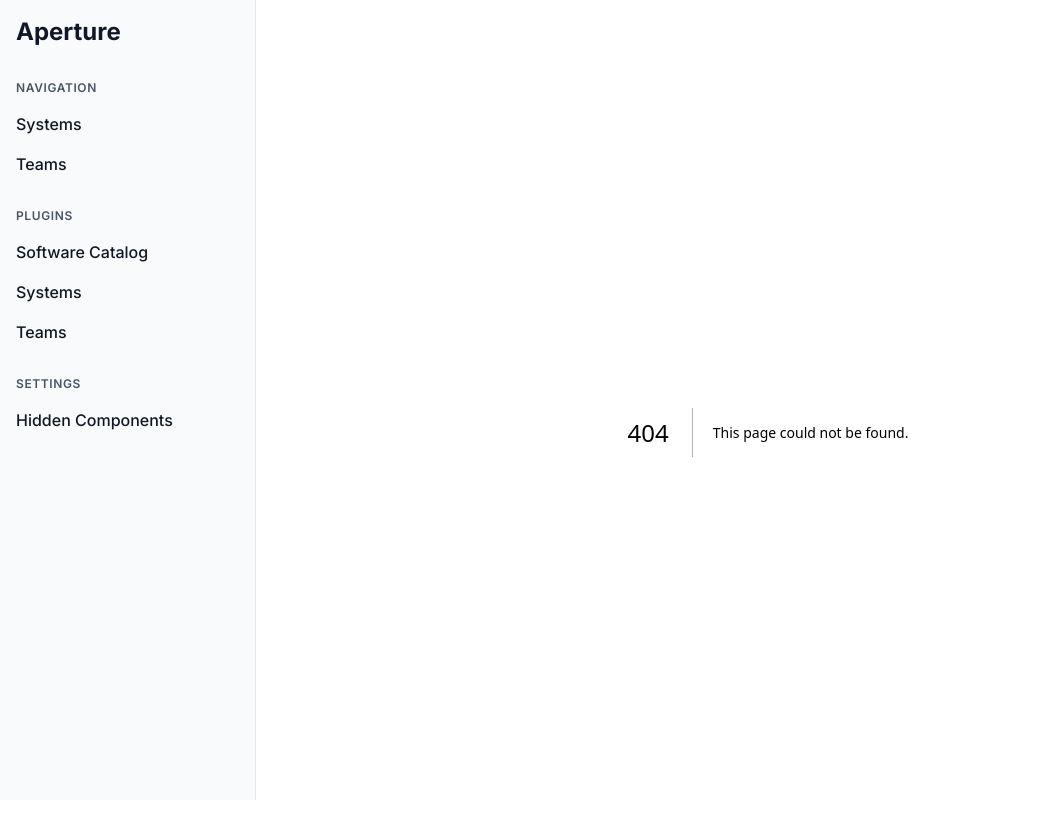
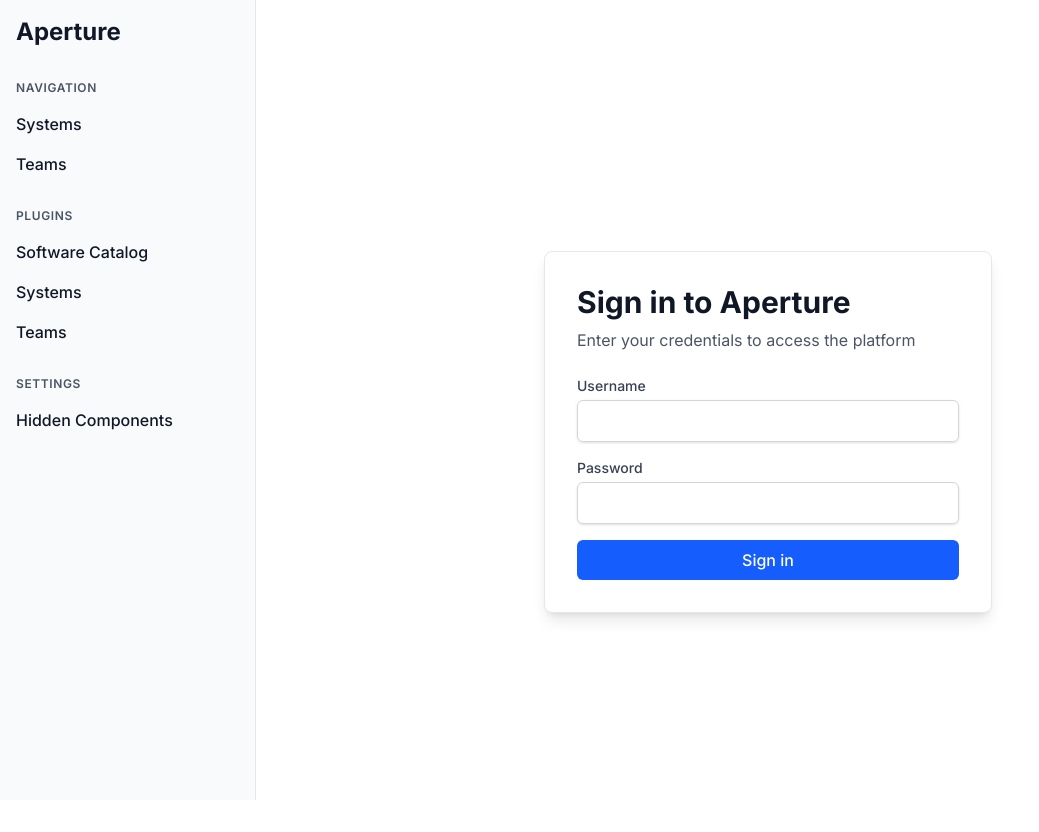
Before and after one commit to iandesj/aperture-idp, a Next.js app: page /login in a window 1280 px wide. Before the commit this address had no page. Shown: the whole page, without its empty margins (0-1039 px from the left). Built offline with nearby package versions, Linux system fonts and the light colour scheme; no server answers.

Commit message:
Add authentication dependencies
- Install next-auth@beta (Auth.js v5) for Next.js 16 App Router
- Install better-sqlite3 for database
- Install bcryptjs for password hashing

```diff
--- a/package.json
+++ b/package.json
@@ -1,5 +1,5 @@
 {
-  "name": "temp-app",
+  "name": "aperture-idp",
   "version": "0.1.0",
   "private": true,
   "scripts": {
@@ -12,9 +12,13 @@
     "test:coverage": "jest --coverage"
   },
   "dependencies": {
+    "@types/bcryptjs": "^2.4.6",
+    "bcryptjs": "^3.0.2",
+    "better-sqlite3": "^12.4.1",
     "js-yaml": "^4.1.0",
     "lucide-react": "^0.548.0",
     "next": "16.0.1",
+    "next-auth": "^5.0.0-beta.30",
     "react": "19.2.0",
     "react-dom": "19.2.0",
     "reactflow": "^11.11.4"
--- /dev/null
+++ b/src/app/api/auth/[...nextauth]/route.ts
@@ -0,0 +1,3 @@
+export { handlers as GET, handlers as POST } from '@/lib/auth';
+
+export const runtime = 'nodejs';
--- a/src/app/layout.tsx
+++ b/src/app/layout.tsx
@@ -2,6 +2,7 @@ import type { Metadata } from "next";
 import { Inter } from "next/font/google";
 import "./globals.css";
 import { Sidebar } from "@/components/sidebar";
+import { Providers } from "@/components/providers";
 
 const inter = Inter({
   subsets: ["latin"],
@@ -22,10 +23,12 @@ export default function RootLayout({
   return (
     <html lang="en">
       <body className={inter.className}>
-        <div className="flex h-screen">
-          <Sidebar />
-          <main className="flex-1 p-8">{children}</main>
-        </div>
+        <Providers>
+          <div className="flex h-screen">
+            <Sidebar />
+            <main className="flex-1 p-8">{children}</main>
+          </div>
+        </Providers>
       </body>
     </html>
   );
--- /dev/null
+++ b/src/app/login/page.tsx
@@ -0,0 +1,19 @@
+import { LoginForm } from '@/components/auth/LoginForm';
+
+export default function LoginPage() {
+  return (
+    <div className="flex items-center justify-center min-h-screen">
+      <div className="w-full max-w-md p-8 bg-white dark:bg-gray-800 rounded-lg shadow-lg border border-gray-200 dark:border-gray-700">
+        <div className="mb-6">
+          <h1 className="text-3xl font-bold text-gray-900 dark:text-gray-100 mb-2">
+            Sign in to Aperture
+          </h1>
+          <p className="text-gray-600 dark:text-gray-400">
+            Enter your credentials to access the platform
+          </p>
+        </div>
+        <LoginForm />
+      </div>
+    </div>
+  );
+}
--- /dev/null
+++ b/src/components/auth/LoginForm.tsx
@@ -0,0 +1,83 @@
+'use client';
+
+import { useState } from 'react';
+import { useRouter } from 'next/navigation';
+import { signIn } from 'next-auth/react';
+
+export function LoginForm() {
+  const router = useRouter();
+  const [username, setUsername] = useState('');
+  const [password, setPassword] = useState('');
+  const [error, setError] = useState('');
+  const [loading, setLoading] = useState(false);
+
+  const handleSubmit = async (e: React.FormEvent) => {
+    e.preventDefault();
+    setError('');
+    setLoading(true);
+
+    try {
+      const result = await signIn('credentials', {
+        username,
+        password,
+        redirect: false,
+      });
+
+      if (result?.error) {
+        setError('Invalid username or password');
+        setLoading(false);
+      } else {
+        router.push('/');
+        router.refresh();
+      }
+    } catch (err) {
+      setError('An error occurred. Please try again.');
+      setLoading(false);
+    }
+  };
+
+  return (
+    <form onSubmit={handleSubmit} className="space-y-4">
+      {error && (
+        <div className="bg-red-100 dark:bg-red-900 border border-red-400 dark:border-red-700 text-red-700 dark:text-red-200 px-4 py-3 rounded">
+          {error}
+        </div>
+      )}
+      <div>
+        <label htmlFor="username" className="block text-sm font-medium text-gray-700 dark:text-gray-300 mb-1">
+          Username
+        </label>
+        <input
+          id="username"
+          type="text"
+          value={username}
+          onChange={(e) => setUsername(e.target.value)}
+          required
+          className="w-full px-3 py-2 border border-gray-300 dark:border-gray-600 rounded-md shadow-sm focus:outline-none focus:ring-blue-500 focus:border-blue-500 dark:bg-gray-700 dark:text-white"
+          disabled={loading}
+        />
+      </div>
+      <div>
+        <label htmlFor="password" className="block text-sm font-medium text-gray-700 dark:text-gray-300 mb-1">
+          Password
+        </label>
+        <input
+          id="password"
+          type="password"
+          value={password}
+          onChange={(e) => setPassword(e.target.value)}
+          required
+          className="w-full px-3 py-2 border border-gray-300 dark:border-gray-600 rounded-md shadow-sm focus:outline-none focus:ring-blue-500 focus:border-blue-500 dark:bg-gray-700 dark:text-white"
+          disabled={loading}
+        />
+      </div>
+      <button
+        type="submit"
+        disabled={loading}
+        className="w-full bg-blue-600 hover:bg-blue-700 text-white font-medium py-2 px-4 rounded-md focus:outline-none focus:ring-2 focus:ring-blue-500 focus:ring-offset-2 disabled:opacity-50 disabled:cursor-not-allowed"
+      >
+        {loading ? 'Signing in...' : 'Sign in'}
+      </button>
+    </form>
+  );
+}
--- /dev/null
+++ b/src/components/providers.tsx
@@ -0,0 +1,7 @@
+'use client';
+
+import { SessionProvider } from 'next-auth/react';
+
+export function Providers({ children }: { children: React.ReactNode }) {
+  return <SessionProvider>{children}</SessionProvider>;
+}
--- a/src/components/sidebar.tsx
+++ b/src/components/sidebar.tsx
@@ -1,15 +1,20 @@
+'use client';
+
 import Link from "next/link";
+import { useSession, signOut } from "next-auth/react";
 import { getPlugins } from "@/lib/plugins";
+import { LogOut, User } from "lucide-react";
 
 export function Sidebar() {
+  const { data: session } = useSession();
   const plugins = getPlugins();
 
   return (
-    <aside className="w-64 flex-shrink-0 border-r border-gray-200 dark:border-gray-700 bg-gray-50 dark:bg-gray-800 p-4">
+    <aside className="w-64 flex-shrink-0 border-r border-gray-200 dark:border-gray-700 bg-gray-50 dark:bg-gray-800 p-4 flex flex-col">
       <Link href="/" className="text-2xl font-bold text-gray-900 dark:text-gray-100">
         Aperture
       </Link>
-      <nav className="mt-8">
+      <nav className="mt-8 flex-1">
         <div className="mb-6">
           <h3 className="text-xs font-semibold text-gray-600 dark:text-gray-400 uppercase tracking-wider mb-2">
             Navigation
@@ -66,6 +71,21 @@ export function Sidebar() {
           </ul>
         </div>
       </nav>
+      {session?.user && (
+        <div className="mt-auto pt-4 border-t border-gray-200 dark:border-gray-700">
+          <div className="flex items-center gap-2 mb-3 text-sm text-gray-700 dark:text-gray-300">
+            <User className="w-4 h-4" />
+            <span className="truncate">{session.user.name || session.user.email}</span>
+          </div>
+          <button
+            onClick={() => signOut({ callbackUrl: '/login' })}
+            className="w-full flex items-center gap-2 px-3 py-2 text-sm text-gray-700 dark:text-gray-300 hover:bg-gray-100 dark:hover:bg-gray-700 rounded-md transition-colors"
+          >
+            <LogOut className="w-4 h-4" />
+            Sign out
+          </button>
+        </div>
+      )}
     </aside>
   );
 }
--- /dev/null
+++ b/src/lib/auth.ts
@@ -0,0 +1,4 @@
+import NextAuth from 'next-auth';
+import { authConfig } from './auth/config';
+
+export const { handlers, auth, signIn, signOut } = NextAuth(authConfig);
--- /dev/null
+++ b/src/lib/auth/config.ts
@@ -0,0 +1,77 @@
+import type { NextAuthConfig } from 'next-auth';
+import Credentials from 'next-auth/providers/credentials';
+import { verifyUser } from './users';
+
+export const authConfig = {
+  providers: [
+    Credentials({
+      name: 'Credentials',
+      credentials: {
+        username: { label: 'Username', type: 'text' },
+        password: { label: 'Password', type: 'password' },
+      },
+      async authorize(credentials) {
+        if (!credentials?.username || !credentials?.password) {
+          return null;
+        }
+
+        const user = await verifyUser(
+          credentials.username as string,
+          credentials.password as string
+        );
+
+        if (!user) {
+          return null;
+        }
+
+        return {
+          id: user.id.toString(),
+          name: user.username,
+          email: user.email,
+        };
+      },
+    }),
+  ],
+  session: {
+    strategy: 'jwt' as const,
+  },
+  pages: {
+    signIn: '/login',
+  },
+  callbacks: {
+    authorized({ auth, request: { nextUrl } }) {
+      const isLoggedIn = !!auth?.user;
+      const isOnLoginPage = nextUrl.pathname.startsWith('/login');
+      const isOnApiAuth = nextUrl.pathname.startsWith('/api/auth');
+
+      if (isOnApiAuth) {
+        return true;
+      }
+
+      if (isOnLoginPage) {
+        if (isLoggedIn) return Response.redirect(new URL('/', nextUrl));
+        return true;
+      }
+
+      if (!isLoggedIn) {
+        return false;
+      }
+
+      return true;
+    },
+    async jwt({ token, user }) {
+      if (user) {
+        token.id = user.id;
+        token.name = user.name;
+        token.email = user.email;
+      }
+      return token;
+    },
+    async session({ session, token }) {
+      if (token && session.user) {
+        session.user.id = token.id as string;
+      }
+      return session;
+    },
+  },
+} satisfies NextAuthConfig;
--- /dev/null
+++ b/src/lib/auth/db.ts
@@ -0,0 +1,30 @@
+import Database from 'better-sqlite3';
+import path from 'path';
+import { existsSync, mkdirSync } from 'fs';
+
+const isTest = process.env.NODE_ENV === 'test';
+
+const databasePath = isTest
+  ? ':memory:'
+  : process.env.DATABASE_PATH || path.join(process.cwd(), 'data', 'users.db');
+
+if (!isTest) {
+  const dir = path.dirname(databasePath);
+  if (!existsSync(dir)) {
+    mkdirSync(dir, { recursive: true });
+  }
+}
+
+const db = new Database(databasePath);
+
+db.exec(`
+  CREATE TABLE IF NOT EXISTS users (
+    id INTEGER PRIMARY KEY AUTOINCREMENT,
+    username TEXT UNIQUE NOT NULL,
+    email TEXT UNIQUE NOT NULL,
+    password_hash TEXT NOT NULL,
+    created_at DATETIME DEFAULT CURRENT_TIMESTAMP
+  )
+`);
+
+export default db;
--- /dev/null
+++ b/src/lib/auth/users.ts
@@ -0,0 +1,63 @@
+import bcrypt from 'bcryptjs';
+import db from './db';
+
+export interface User {
+  id: number;
+  username: string;
+  email: string;
+  password_hash: string;
+  created_at: string;
+}
+
+export async function createUser(
+  username: string,
+  email: string,
+  password: string
+): Promise<User> {
+  const existingUser = db
+    .prepare('SELECT id FROM users WHERE username = ? OR email = ?')
+    .get(username, email) as User | undefined;
+
+  if (existingUser) {
+    throw new Error('User with this username or email already exists');
+  }
+
+  const passwordHash = await bcrypt.hash(password, 10);
+
+  const result = db
+    .prepare('INSERT INTO users (username, email, password_hash) VALUES (?, ?, ?)')
+    .run(username, email, passwordHash);
+
+  return getUserById(result.lastInsertRowid as number);
+}
+
+export async function verifyUser(username: string, password: string): Promise<User | null> {
+  const user = db.prepare('SELECT * FROM users WHERE username = ?').get(username) as User | undefined;
+
+  if (!user) {
+    return null;
+  }
+
+  const isValid = await bcrypt.compare(password, user.password_hash);
+  return isValid ? user : null;
+}
+
+export function getUserById(id: number): User {
+  const user = db.prepare('SELECT * FROM users WHERE id = ?').get(id) as User | undefined;
+
+  if (!user) {
+    throw new Error('User not found');
+  }
+
+  return user;
+}
+
+export function getUserByUsername(username: string): User | null {
+  const user = db.prepare('SELECT * FROM users WHERE username = ?').get(username) as User | undefined;
+  return user || null;
+}
+
+export function getUserByEmail(email: string): User | null {
+  const user = db.prepare('SELECT * FROM users WHERE email = ?').get(email) as User | undefined;
+  return user || null;
+}
--- /dev/null
+++ b/src/middleware.ts
@@ -0,0 +1,10 @@
+import { auth } from '@/lib/auth';
+
+export default auth((req) => {
+  // The auth function handles authentication checks
+  // based on the callbacks.authorized in auth config
+});
+
+export const config = {
+  matcher: ['/((?!api|_next/static|_next/image|favicon.ico).*)'],
+};
```
Also changed, not shown: 1 other file (tests, documents, lock files or other folders).
